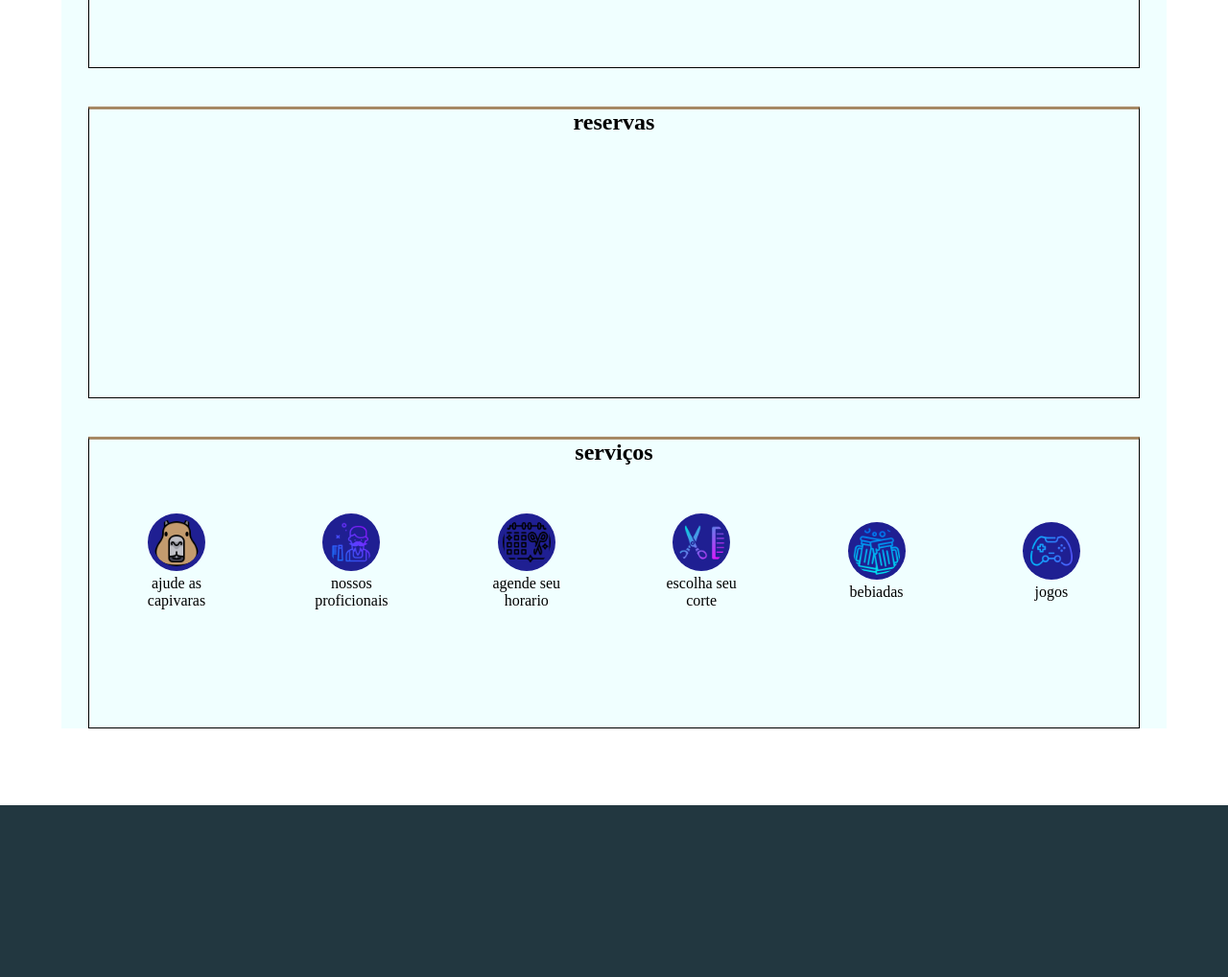
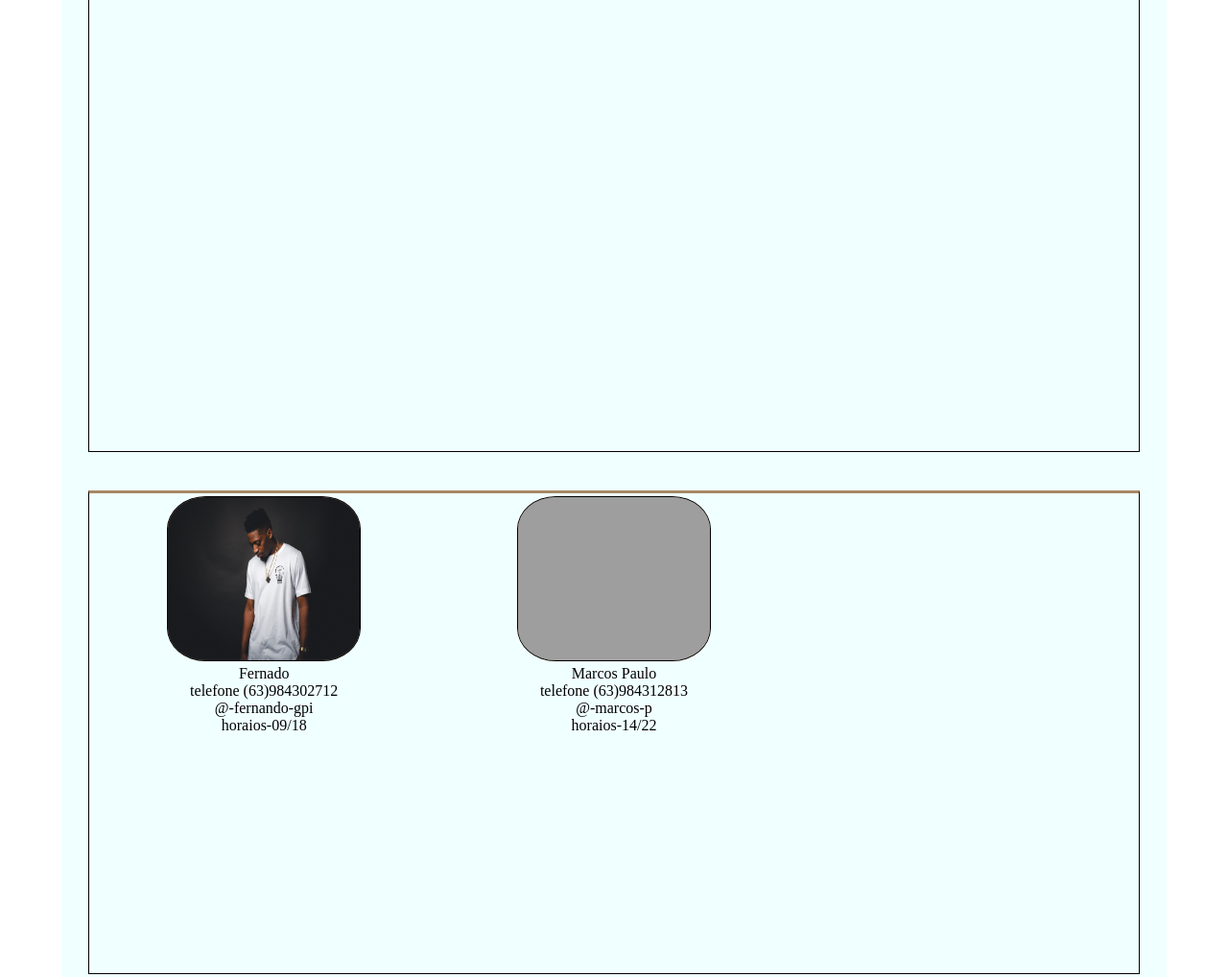
Before and after one commit to capivaracritica/dweb-html-css, a plain HTML site: page ex003/index.html in a window 1280 px wide. Shown: the part 950-1968 px from the top of the page at 96% size. Drawn offline with Linux system fonts and the light colour scheme; grey boxes are pictures that could not be loaded.

Commit message:
atividade dia 23

```diff
--- a/ex003/css/style.css
+++ b/ex003/css/style.css
@@ -76,8 +76,8 @@ a{
     text-decoration: none;
     text-transform: uppercase; /* letras maiusculas */
     color: azure;
-    height: 100%;
-    width:105px ;
+    height: 100%;/* altura */
+    width:105px ;/* largura */
     display: flex;
     align-items: center;
     justify-content: center;
@@ -103,7 +103,7 @@ a:hover {
 }
 
 #backgroundFilter{
-    background-color: black;
+    background-color: rgba(9, 29, 92, 0.445);
     width:100% ;
     height: 100%;
     display: flex;
@@ -149,7 +149,7 @@ main{
     width: 95%;
     max-width: 95%;
     margin:30px auto 40px auto ;
-    height: 300px;
+    height: 500px;
     border: 1px solid black;
     border-top: 3px solid var(--cor4);
 
@@ -159,12 +159,14 @@ main{
     margin-bottom: 50px;
     text-align: center;
 }
+
 #serviços{
     display: flex;
     justify-content: space-around;
     flex-wrap: wrap;
 
 }
+
 #serviços > div {
     width: 100px;
     height: 100px;
@@ -174,6 +176,16 @@ main{
     text-align: center;
     margin-bottom: 30px;
 
+}
+.img-serviços {
+    background-color: var(--cor4);
+    width: 120px;
+    height: 120px;
+    border-radius: 50%;
+    display: flex;
+    align-items: center;
+    justify-content: center;
+    border: 1px solid black;
 }
 #serviços img {
     width: 50px;
@@ -189,6 +201,40 @@ main{
     color: aqua;
 }
 
+#profissionais{
+    display: flex;
+    justify-content: space-around;
+    flex-wrap: wrap;
+}
+#profissionais > div {
+    width: 100px;
+    height: 100px;
+    display: flex;
+    justify-content: center;
+    align-items: center;
+    text-align: center;
+    margin-bottom: 30px;
+}
+
+#profissionais img {
+    background-color: var(--cor4);
+    width: 200px;
+    height: 170px;
+    border-radius: 20%;
+    border: 1px solid black;
+}
+/* #profissionais div:hover img {
+    width: 50px;
+    background-color:rgb(31, 31, 146);
+    padding:5px;
+    border-radius:50%;
+}
+ #profissionais div:hover img{
+    background-color: aqua;
+ }
+ #profissionais div:hover img{
+    color:aqua;
+ } */
 
 footer{
     background-color: var(--cor1);
--- a/ex003/index.html
+++ b/ex003/index.html
@@ -19,11 +19,11 @@
             <input type="checkbox" id="botao-menu">
             <label for="botao-menu">&#9776</label>
             <nav>
-                <a  href="#section-sobre">sobre nos</a>
-                <a  href="#section-barbeiros">barbeiros</a>
-                <a  href="#section-reservas">reservas</a>
-                <a  href="#section serviços">serviços</a>
-                <a  href="https://to.senac.br">preço</a>
+                <a href="#section-sobre">sobre nos</a>
+                <a href="#section-barbeiros">barbeiros</a>
+                <a href="#section-reservas">reservas</a>
+                <a href="#section serviços">serviços</a>
+                <a href="https://to.senac.br">preço</a>
             </nav><!-- tag semantica para seu navegador -->
         </div>
     </header><!-- tag semantica para seu cabe -->
@@ -32,21 +32,49 @@
         <p class="text-figure-small" id="text-figure-1">
             capybarbas
         </p>
-     </div>
+        </div>
     </figure>
 
     <main>
-        <section id="section-sobre"class="main-section">
+        <section id="section-sobre" class="main-section">
             <h1>sobre nos</h1>
-            <p>Capybarbas e uma barbearia totalmentente temati</p>
+            <p>Capybarbas e uma barbearia criada com o intuito de ajudar a preservação dos animais em especial a
+                capivara nosso mascote .55% dos lucros da barbearia e doada
+            </p>
         </section>
         <section id="section-barbeiros" class="main-section">
             <h1>barbeiros</h1>
         </section>
-        <section id="section-reservas"class="main-section">
-        <h1>reservas</h1>
+        <!--<section id="section-mapas" class="main-section">
+            <h1>mapas</h1>
+
+        </section>-->
+        <section id="section-profissionais" class="main-section">
+            <h1>proficionais</h1>
+            <div id="profissionais">
+                <div>
+                    <figure>
+                        <img src="imagens/pexels-spencer-selover-428340.jpg" alt="">
+                        <figcaption>Fernado</figcaption>
+                        <p>telefone (63)984302712</p>
+                        <p>@-fernando-gpi</p>
+                        <p>horaios-09/18</p>
+                    </figure>
+                </div>
+                <div>
+                    <figure>
+                        <img src="imagens/pexels-thgusstavo-santana-2775269.jpg" alt="">
+                        <figcaption>Marcos Paulo</figcaption>
+                        <p>telefone (63)984312813</p>
+                        <p>@-marcos-p</p>
+                        <p>horaios-14/22</p>
+                    </figure>
+                </div>
+            <div>
         </section>
-        <section id="section-serviços"class ="main-section">
+
+
+        <section id="section-serviços" class="main-section">
             <h1>serviços</h1>
             <div id="serviços">
                 <div>
@@ -94,5 +122,7 @@
     <footer>
 
     </footer>
+    <iframe src="https://www.google.com/maps/embed?pb=!1m18!1m12!1m3!1d15625.771559999963!2d-49.07161945000001!3d-11.7338172!2m3!1f0!2f0!3f0!3m2!1i1024!2i768!4f13.1!3m3!1m2!1s0x933e95b5c2acbc79%3A0x14802f664adce215!2sShopping%20Center%20Araguaia!5e0!3m2!1spt-PT!2sbr!4v1684871178443!5m2!1spt-PT!2sbr" width="400" height="300" style="border:0;" allowfullscreen="" loading="lazy" referrerpolicy="no-referrer-when-downgrade"></iframe>
 </body>
+
 </html>
```
Also changed, not shown: ex003/imagens/pexels-spencer-selover-428340.jpg (added), 2 other files.
